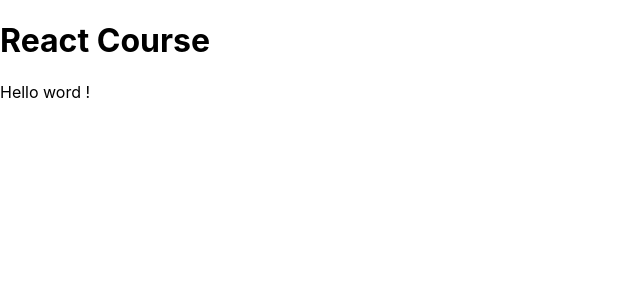
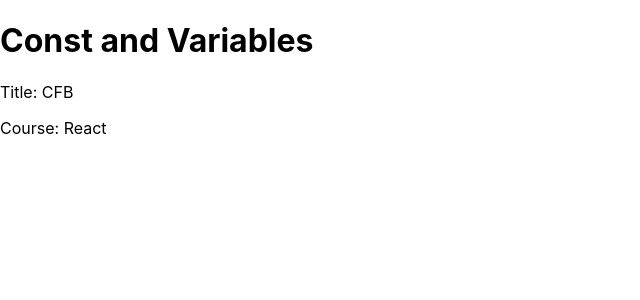
Before and after one commit to fabioramos18/React-Course, a React (Create React App) app in the folder initial-course-of-react/: page / in a window 1280 px wide. Shown: the top 300 px of the page, without its empty margins (0-640 px from the left). Built offline with nearby package versions, Linux system fonts and the light colour scheme.

Commit message:
Const and Variables

```diff
--- a/initial-course-of-react/src/App.js
+++ b/initial-course-of-react/src/App.js
@@ -1,10 +1,18 @@
 import React from 'react'
 
 const App = () => {
+  const title=()=>{
+    return('Const and Variables')
+  }
+
+  const channel = 'CFB'
+  const course = 'React'
+
   return (
     <div>
-      <h1>React Course</h1>
-      <p>Hello word !</p>
+      <h1>{title()}</h1>
+      <p>Title: {channel}</p>
+      <p>{'Course: '+ course}</p>
     </div>
   )
 }
```
